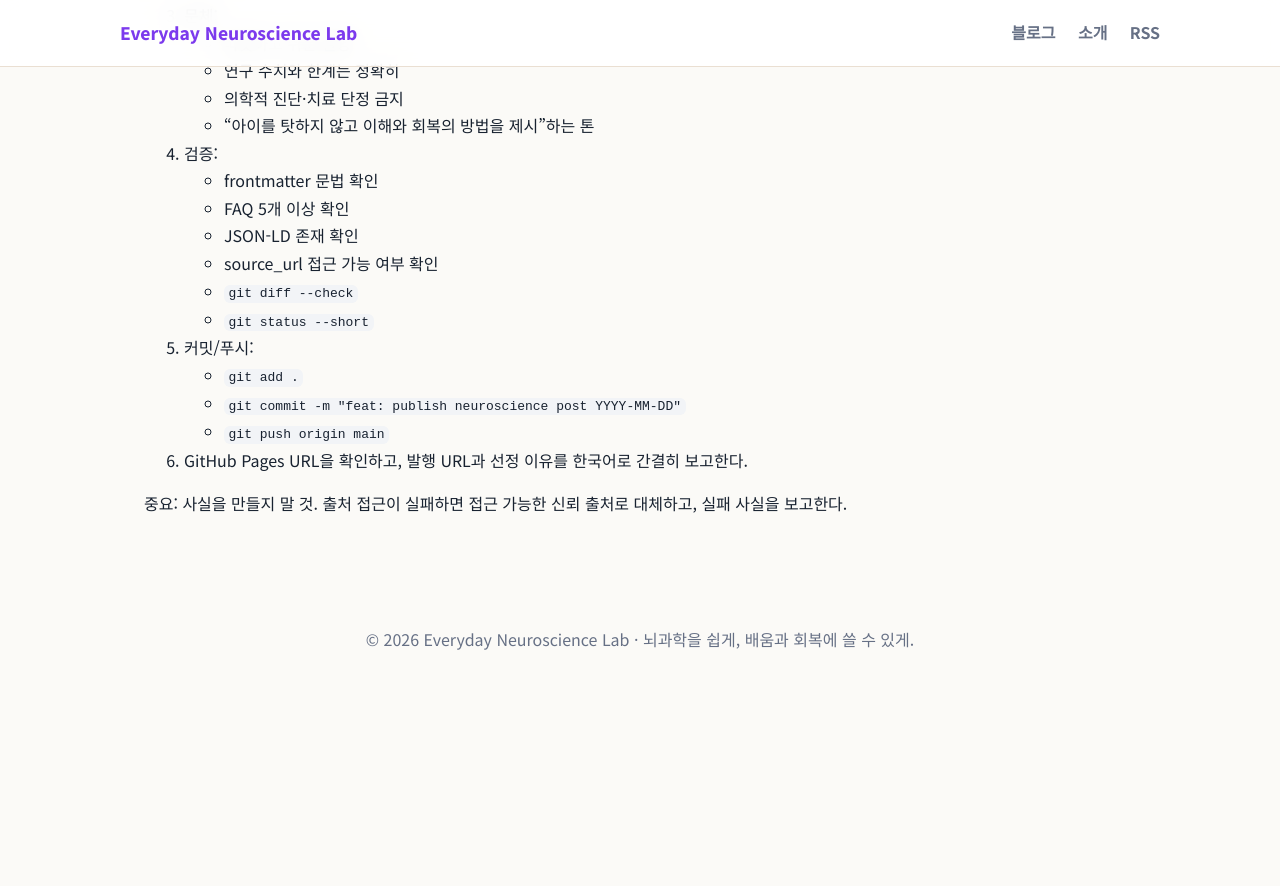
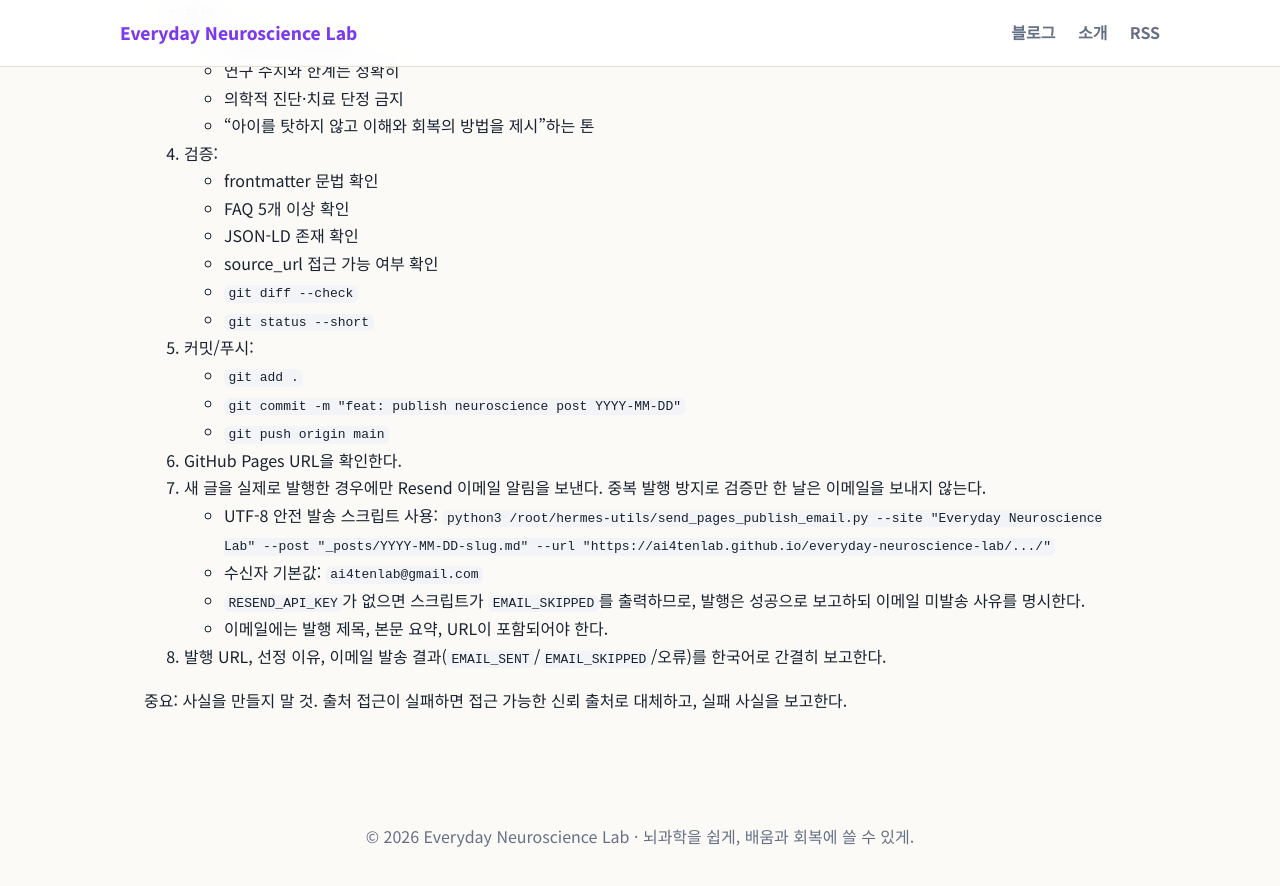
Before and after one commit to ai4tenlab/everyday-neuroscience-lab, a Jekyll site: the page built from CRON_PROMPT.md, in a window 1280 px wide and 900 px high, scrolled down 1458 px. Shown: the top 886 px of the window. Built offline with Jekyll 4.4.1, drawn with Linux system fonts in a browser that asks for light colours; our own code applies the rules of GitHub Pages for plain Markdown files; before the commit the page ends 2161 px from its top, so only the background shows below that.

Commit message:
chore: add publish email notification SOP

```diff
--- a/CRON_PROMPT.md
+++ b/CRON_PROMPT.md
@@ -57,6 +57,13 @@
    - `git add .`
    - `git commit -m "feat: publish neuroscience post YYYY-MM-DD"`
    - `git push origin main`
-11. GitHub Pages URL을 확인하고, 발행 URL과 선정 이유를 한국어로 간결히 보고한다.
+11. GitHub Pages URL을 확인한다.
+12. 새 글을 실제로 발행한 경우에만 Resend 이메일 알림을 보낸다. 중복 발행 방지로 검증만 한 날은 이메일을 보내지 않는다.
+   - UTF-8 안전 발송 스크립트 사용:
+     `python3 /root/hermes-utils/send_pages_publish_email.py --site "Everyday Neuroscience Lab" --post "_posts/YYYY-MM-DD-slug.md" --url "https://ai4tenlab.github.io/everyday-neuroscience-lab/.../"`
+   - 수신자 기본값: `ai4tenlab@gmail.com`
+   - `RESEND_API_KEY`가 없으면 스크립트가 `EMAIL_SKIPPED`를 출력하므로, 발행은 성공으로 보고하되 이메일 미발송 사유를 명시한다.
+   - 이메일에는 발행 제목, 본문 요약, URL이 포함되어야 한다.
+13. 발행 URL, 선정 이유, 이메일 발송 결과(`EMAIL_SENT`/`EMAIL_SKIPPED`/오류)를 한국어로 간결히 보고한다.
 
 중요: 사실을 만들지 말 것. 출처 접근이 실패하면 접근 가능한 신뢰 출처로 대체하고, 실패 사실을 보고한다.
```
